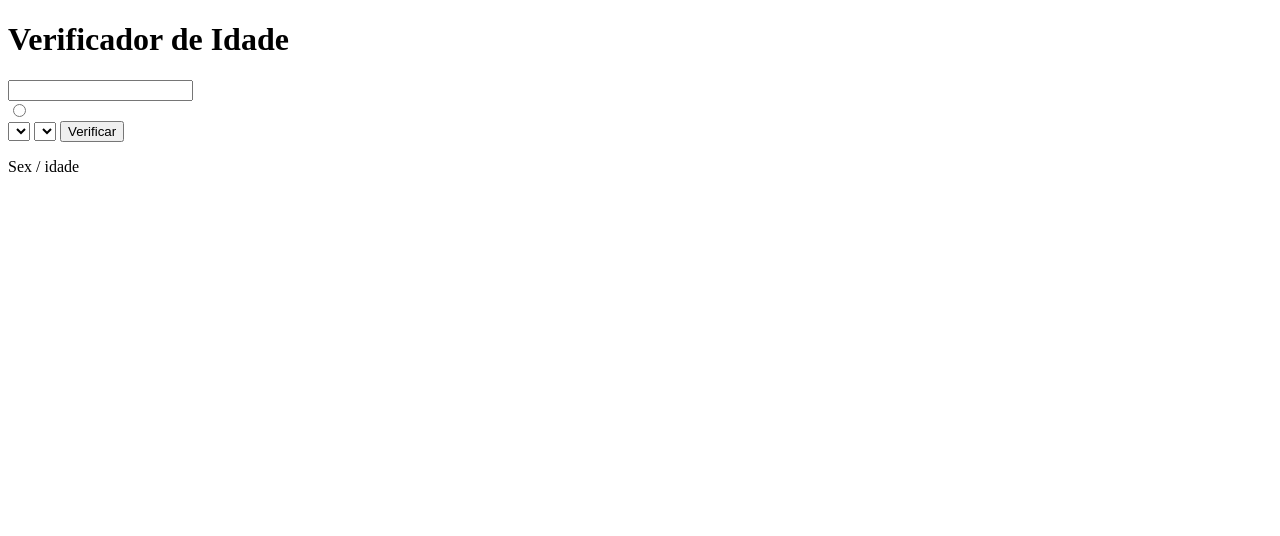
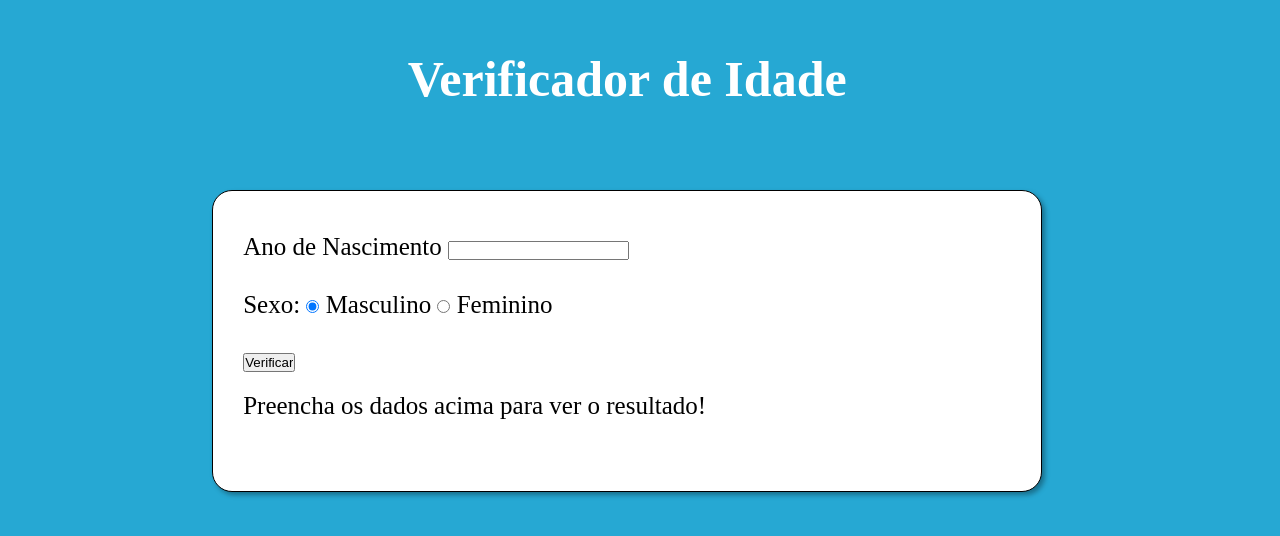
Before and after one commit to davimatos05/javascript, a plain HTML site: page JavaScript-CursoemVideo/desafio/Modulo D/ex002.html in a window 1280 px wide. Drawn offline with Linux system fonts and the light colour scheme.

Commit message:
JavaScript

```diff
--- /dev/null
+++ b/JavaScript-CursoemVideo/desafio/Modulo D/JS/script.js
@@ -0,0 +1,22 @@
+function idade() {
+    let ano = document.getElementById('iano')
+    let agora = new Date()
+    let ano_atual = agora.getFullYear()
+    let res = document.querySelector('p#res')
+
+    if (ano.value.length == 0 || ano.value > ano_atual) {
+        window.alert('[ERRO] O ano digitado encontra algum erro, confira e tente novamente!')
+    } else {
+        let fsexo = document.getElementsByName('sexo')
+        let idade = ano_atual - Number(ano.value)
+        let genero = ''
+
+        if (fsexo[0].checked) {
+            genero = 'Homem'
+        } else if (fsexo[1].checked) {
+            genero = 'Mulher'
+        }
+        res.style.textAlign = 'center'
+        res.innerHTML = `É um ${genero} com ${idade} anos!`
+    }
+}
--- a/JavaScript-CursoemVideo/desafio/Modulo D/ex002.html
+++ b/JavaScript-CursoemVideo/desafio/Modulo D/ex002.html
@@ -4,20 +4,81 @@
     <meta charset="UTF-8">
     <meta name="viewport" content="width=device-width, initial-scale=1.0">
     <title>Verificador de Idade</title>
+    <style>
+        * {
+            margin: 0px;
+            padding: 0px;
+        }
+        body {
+            font-size: 20px;
+            font-family: 'Times New Roman', Times, serif;
+            background-color: rgb(38, 168, 211);
+            width: 98vw;
+            height: 94vh;
+        }
+        h1 {
+            color: white;
+            margin-top: 50px;
+            margin-bottom: 20px;
+            width: 98vw;
+            height: 40px;
+            font-size: 50px;
+            font-weight: bold;
+            text-align: center;
+        }
+        div#container {
+           margin: auto;
+
+            background-color: white;
+            margin-top: 100px;
+            padding: 30px;
+            width: 60vw;
+            height: 30vh;
+            font-size: 25px;
+
+            border: 1px solid black;
+            border-radius: 20px;
+            box-shadow: 3px 3px 5px rgba(0, 0, 0, 0.336);
+        }
+        input {
+            margin-top: 20px;
+            margin-bottom: 20px;
+        }
+        #submit {
+            padding: 5px;
+            font-size: 20px;
+        }
+    </style>
 </head>
 <body>
     <h1>Verificador de Idade</h1>
+
+
     <div id="container">
-        <input type="number" name="ano" id="iano"><br>
-        <input type="radio" name="sexo" id="isexo"><br>
-            <select name="woman" id="iwoman"> Mulher</select>
-            <select name="man" id="iman">Homen</select>
 
-        <input type="submit" value="Verificar">
 
-        <p>Sex / idade</p>
+            <p> Ano de Nascimento
+                <input type="number" name="ano" id="iano" required><br>
+            </p>
 
-        <script></script>
+
+            <p> Sexo:
+
+                    <input type="radio" name="sexo" id="mas" checked>
+                    <label for="mas">Masculino</label>
+                    <input type="radio" name="sexo" id="fem">
+                    <label for="fem">Feminino</label>
+
+            </p>
+            <p>
+                <input type="button" value="Verificar" onclick="idade()">
+            </p>
+
+
+
+        <p id="res">Preencha os dados acima para ver o resultado!</p>
+
     </div>
+    <script src="JS/script.js"></script>
 </body>
 </html>
```
Also changed, not shown: JavaScript-CursoemVideo/desafio/Modulo D/ex001.html (+3 -3 lines).
